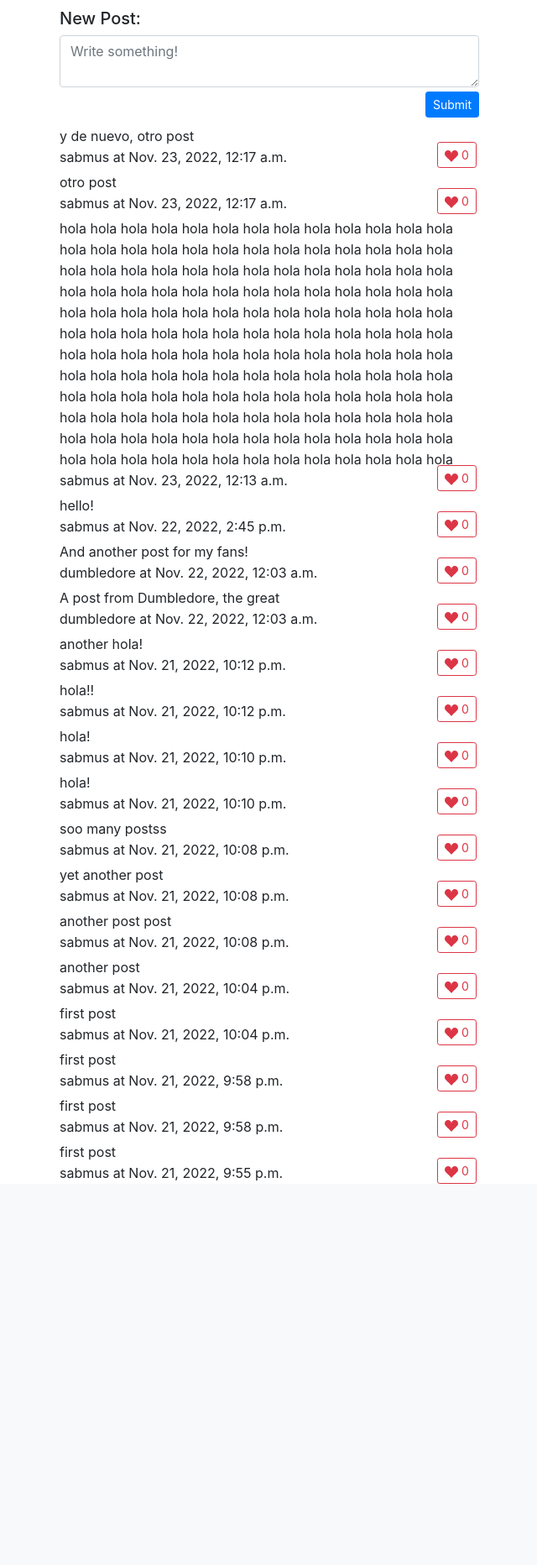
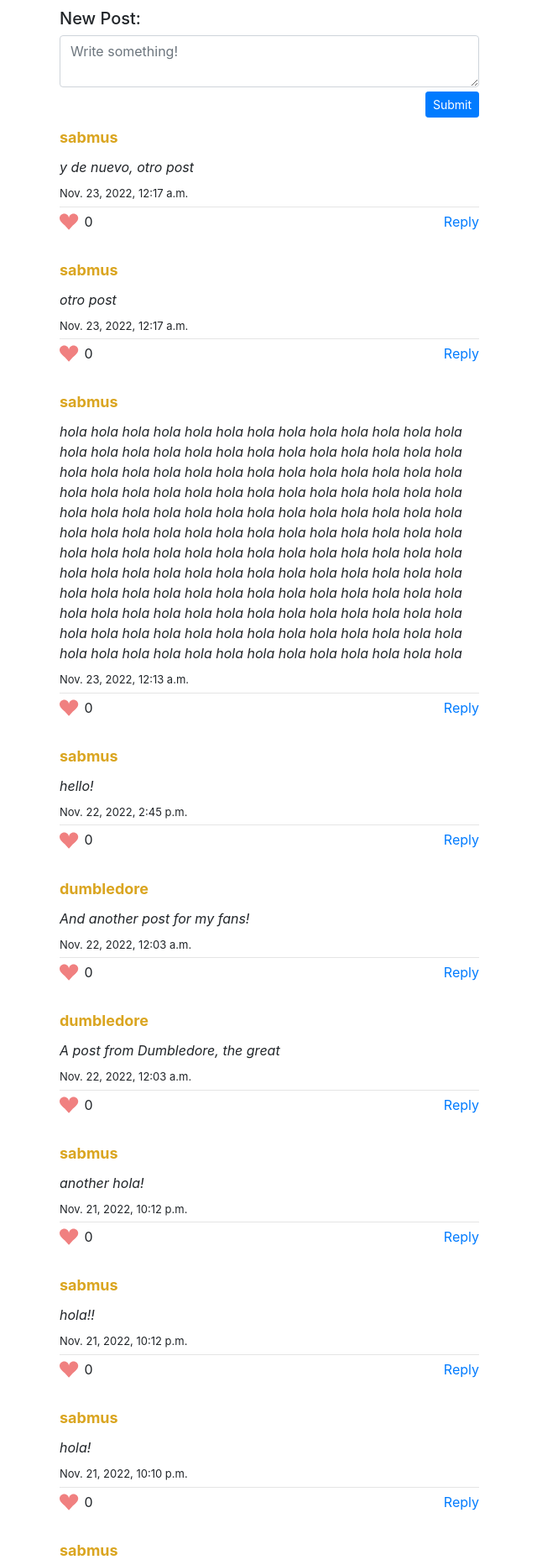
Before and after one commit to Sabmus/cs50webdevelopment, a Django app: page /posts/all in a window 1280 px wide. Shown: the part 56-1920 px from the top of the page at 84% size, without its empty margins (319-959 px from the left). Before the commit the page ends 1466 px from the top, so only its background shows below. Run offline with Django 4.2, Linux system fonts and the light colour scheme; a user stored in the database is signed in; data comes from the database, SQL or seed files in the repository; both versions use the stored data as it was after the commit; some libraries are stand-ins or nearby versions.

Commit message:
working on like feature, project 4

```diff
--- a/project4/project4/network/models.py
+++ b/project4/project4/network/models.py
@@ -1,4 +1,4 @@
-from django.contrib.auth.models import AbstractUser
+from django.contrib.auth.models import AbstractUser, User
 from django.db.models.signals import m2m_changed
 from django.core.exceptions import ValidationError
 from django.dispatch import receiver
@@ -16,6 +16,9 @@ A user can:
 """
 class User(AbstractUser):
     follower = models.ManyToManyField("self", symmetrical=False)
+
+    def following(self):
+        return User.objects.filter(follower__exact=self).count()
 
 
 @receiver(m2m_changed, sender=User.follower.through)
--- a/project4/project4/network/static/network/network.js
+++ b/project4/project4/network/static/network/network.js
@@ -8,6 +8,13 @@ document.addEventListener('DOMContentLoaded', () => {
             const element = event.target;
             element.innerHTML = "likes: " + counter.toString();
             console.log("like btn clicked!");
+        });
+    });
+
+    document.querySelectorAll(".bi-suit-heart-fill").forEach(heart => {
+        heart.addEventListener('click', event => {
+            const element = event.target;
+
         });
     });
 
--- a/project4/project4/network/static/network/styles.css
+++ b/project4/project4/network/static/network/styles.css
@@ -10,7 +10,9 @@
         width: 100%;
     }
 }
-
+.separator {
+    margin: 5px auto;
+}
 #new_post {
     margin: 10px 0 10px 0;
 }
@@ -24,36 +26,41 @@
 
 #posts {
     display: flex;
-    gap: 5px;
+    gap: 30px;
     flex-direction: column;
 }
-.post_div {
-    position: relative;
+.post_author {
+    display: inline-block;
+    color: goldenrod;
+    font-size: 18px;
+    font-weight: bold;
+    margin-bottom: 10px;
 }
-.like-btn {
-    position: absolute;
-    bottom: 0;
-    left: 90%;
+.post_author:hover {
+    color: orangered;
+    text-decoration: none;
 }
-/*
-.bi {
-    position: absolute;
-    fill: red;
-    bottom: 0;
-    left: 89%;
-}
-.likes {
-    position: absolute;
-    bottom: 2px;
-    left: 95%;
-}
-*/
-/*.bi:hover {
-    fill: red;
-    filter: grayscale(0%);
-}*/
 .ptag_post {
     margin: 0;
     padding: 0;
-    line-height: 25px;
+    margin-bottom: 10px;
+    font-style: italic;
 }
+.ptag_datetime {
+    font-size: 13px;
+    margin: 0;
+    padding: 0;
+}
+.fotter_post {
+    display: flex;
+    justify-content: space-between;
+}
+
+
+
+.bi {
+    fill: lightcoral;
+}
+.bi:hover {
+    fill: rgb(255, 73, 73);
+}
--- a/project4/project4/network/templates/network/layout.html
+++ b/project4/project4/network/templates/network/layout.html
@@ -21,7 +21,7 @@
               <ul class="navbar-nav mr-auto">
                 {% if user.is_authenticated %}
                     <li class="nav-item">
-                        <a class="nav-link" href="{% url 'index' %}" id="profile-page"><strong>{{ user.username }}</strong></a>
+                        <a class="nav-link" href="{% url 'profile' user.username %}" id="profile-page"><strong>{{ user.username }}</strong></a>
                     </li>
                 {% endif %}
                 <li class="nav-item">
--- a/project4/project4/network/templates/network/posts.html
+++ b/project4/project4/network/templates/network/posts.html
@@ -17,16 +17,25 @@
         <div id="posts">
             {% for post in posts %}
                 <div class="post_div">
+                    <a class="post_author" href="{% url 'profile' post.author %}">{{ post.author }}</a>
                     <p class="ptag_post">{{ post.content }}</p>
-                    <p class="ptag_post"> {{ post.author }} at {{ post.created_at }}</p>
+                    <p class="ptag_datetime">{{ post.created_at }}</p>
+                    <hr class="separator">
+
+                    <div class="fotter_post">
+                        <div>
+                            <svg xmlns="http://www.w3.org/2000/svg" width="25" height="25" fill="currentColor" class="bi bi-suit-heart-fill" viewBox="0 0 18 18">
+                                <path d="M4 1c2.21 0 4 1.755 4 3.92C8 2.755 9.79 1 12 1s4 1.755 4 3.92c0 3.263-3.234 4.414-7.608 9.608a.513.513 0 0 1-.784 0C3.234 9.334 0 8.183 0 4.92 0 2.755 1.79 1 4 1z"/>
+                            </svg>
+                            <span class="likes">{{ post.like }}</span>
+                        </div>
+
+                        <div>
+                            <a href="#">Reply</a>
+                        </div>
 
 
-                    <button type="button" class="btn btn-sm btn-outline-danger like-btn">
-                    <svg xmlns="http://www.w3.org/2000/svg" width="16" height="16" fill="currentColor" class="bi bi-suit-heart-fill" viewBox="0 0 16 16">
-                        <path d="M4 1c2.21 0 4 1.755 4 3.92C8 2.755 9.79 1 12 1s4 1.755 4 3.92c0 3.263-3.234 4.414-7.608 9.608a.513.513 0 0 1-.784 0C3.234 9.334 0 8.183 0 4.92 0 2.755 1.79 1 4 1z"></path>
-                    </svg>
-                    <span class="likes">{{ post.like }}</span>
-                    </button>
+                    </div>
 
                     <!--
                     {% if False %}
@@ -40,7 +49,6 @@
                     {% endif %}
                     -->
 
-
                 </div>
             {% endfor %}
         </div>
--- a/project4/project4/network/urls.py
+++ b/project4/project4/network/urls.py
@@ -15,6 +15,6 @@ urlpatterns = [
 
     # api routes
     path("edit_post/<int:post_id>", views.edit_post, name="edit_post"),
-    path("profile", views.profile, name="profile"),
+    path("profile/<str:username>", views.profile, name="profile"),
     path("liked_post/<int:post_id>", views.liked_post, name="liked_post")
 ]
--- a/project4/project4/network/views.py
+++ b/project4/project4/network/views.py
@@ -123,7 +123,7 @@ def create_post(request):
     post.author = request.user
     post.save()
 
-    return HttpResponseRedirect(reverse('index'))
+    return HttpResponseRedirect(reverse('posts', kwargs={'option':'all'}))
 
 
 @login_required(login_url='login')
@@ -132,8 +132,16 @@ def edit_post(request, post_id):
 
 
 @login_required(login_url='login')
-def profile(request):
-    return HttpResponse(request)
+def profile(request, username):
+    profile_user = models.User.objects.get(username=username)
+    posts = models.Post.objects.filter(author__exact=profile_user)
+
+    return render(request, template_name='network/profile.html', context={
+        'can_follow': request.user != profile_user,  # return False is the logged user is different than the profile user
+        'follower': profile_user.follower.count(),
+        'following': profile_user.following(),
+        'posts': posts
+    })
 
 
 @login_required(login_url='login')
```
Also changed, not shown: project4/project4/network/templates/network/profile.html (added, +20 -0 lines), project4/project4/db.sqlite3.
